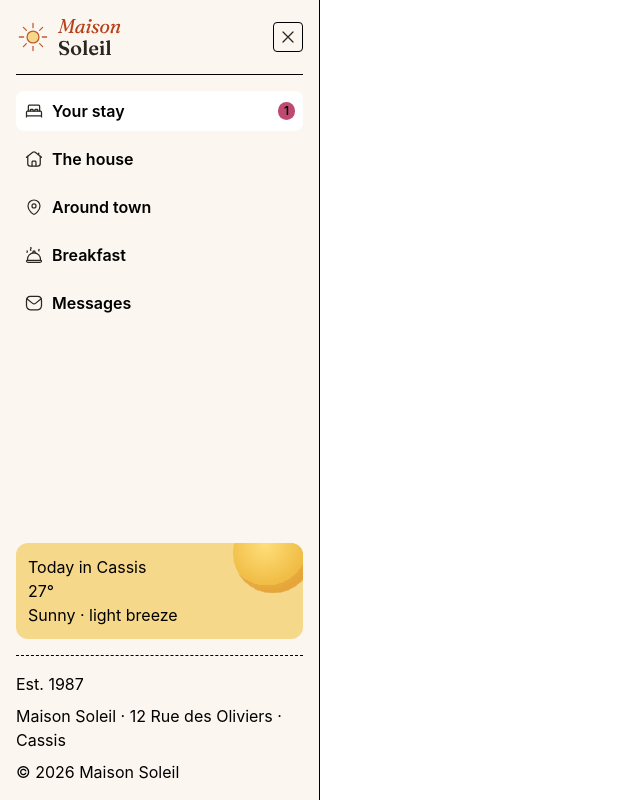
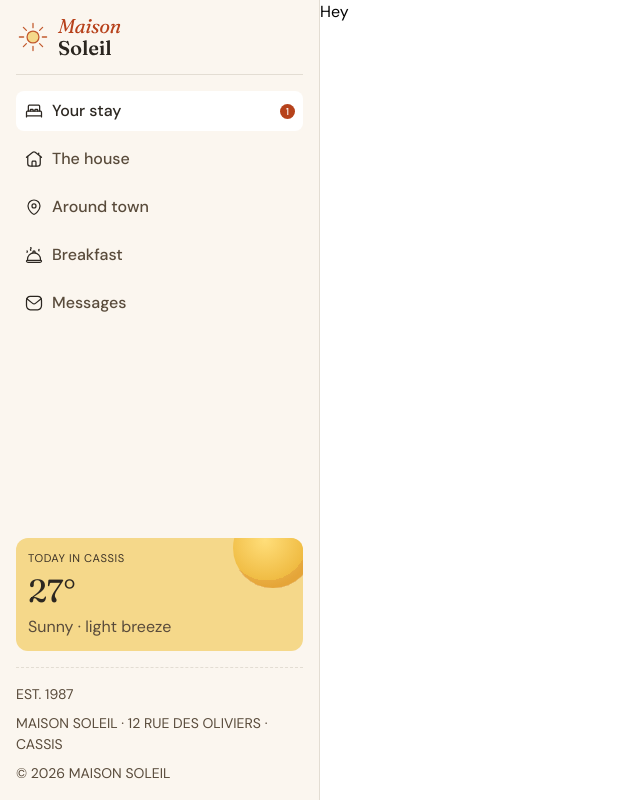
Before and after one commit to 7savv7/frontendmentor, a React (Vite) app in the folder junior/hotel-booking-confirmation-page/: page / in a window 1280 px wide. Shown: the whole page, without its empty margins (0-640 px from the left). Built offline with nearby package versions, Linux system fonts and the light colour scheme; a web font is replaced by a local one.

Commit message:
[hotel-booking-confirmation-page]: Finalize side-bar

```diff
--- a/junior/hotel-booking-confirmation-page/src/App.tsx
+++ b/junior/hotel-booking-confirmation-page/src/App.tsx
@@ -2,8 +2,9 @@ import Aside from "./Aside";
 
 function App() {
   return (
-    <div className="min-h-svh md:min-h-screen">
+    <div className="flex flex-col min-h-svh md:min-h-screen md:flex-row">
       <Aside />
+      <div>Hey</div>
     </div>
   );
 }
--- a/junior/hotel-booking-confirmation-page/src/Aside.tsx
+++ b/junior/hotel-booking-confirmation-page/src/Aside.tsx
@@ -1,10 +1,23 @@
+import { useState } from "react";
+
 function Aside() {
+  const [open, setOpen] = useState<boolean>(true);
+
   return (
-    <aside className="absolute p-4 w-[320px] flex flex-col h-full border-r bg-neutral100">
-      <div className="flex justify-between items-center border-b pb-4">
+    <aside
+      className={`w-full bg-neutral100 ${open ? "p-4" : "p-0"} flex flex-col h-full
+      border-r border-neutral400 md:w-[320px] md:static md:min-h-screen md:p-4`}
+    >
+      <div
+        className={`flex justify-between items-center border-b border-neutral400 ${open ? "pb-4" : "p-4"} md:pb-4 md:p-0`}
+      >
         <img src="/images/logo.svg" alt="logo" />
 
-        <div className="cursor-pointer border rounded-sm p-1">
+        <div
+          onClick={() => setOpen((prev) => !prev)}
+          className="cursor-pointer border border-neutral400 rounded-sm p-1 md:hidden"
+        >
+          {open ? (
             <svg
               xmlns="http://www.w3.org/2000/svg"
               width="20"
@@ -20,45 +33,72 @@ function Aside() {
                 d="m5 5 10 10m0-10L5 15"
               />
             </svg>
+          ) : (
+            <svg
+              xmlns="http://www.w3.org/2000/svg"
+              width="20"
+              height="20"
+              fill="none"
+              viewBox="0 0 20 20"
+            >
+              <path
+                stroke="#2b2620"
+                strokeLinecap="round"
+                strokeLinejoin="round"
+                strokeWidth="1.25"
+                d="M3.333 15.833h13.334M3.333 4.167h13.334M3.333 10h13.334"
+              />
+            </svg>
+          )}
         </div>
       </div>
 
+      <div
+        className={`absolute flex left-0 bottom-0 bg-neutral100 px-4 top-19 md:px-0 md:static
+        overflow-hidden transition-[max-height] duration-500 ease-in-out ${open ? "max-h-full" : "max-h-0"}
+        flex-col md:flex-1 w-full md:flex md:max-h-full`}
+      >
         <div className="flex flex-col justify-between flex-1 py-4">
           <nav>
             <ul
               className="w-full flex flex-col items-center gap-2 [&>li]:w-full [&>li]:flex [&>li]:justify-between
-        [&>li]:items-center [&>.active]:bg-neutral0 [&>li]:p-2 [&>li]:rounded-lg [&>li]:font-semibold
-        [&_div:first-child]:flex [&_div:first-child]:items-center [&_div:first-child]:flex-1 [&_div:first-child]:gap-2"
+        [&>li]:items-center [&>.active]:bg-neutral0 [&>.active]:text-neutral900 [&>li]:p-2 [&>li]:rounded-lg
+        [&>li]:font-[500] [&>li]:text-neutral700 [&_div:first-child]:flex [&_div:first-child]:items-center
+        [&_div:first-child]:flex-1 [&_div:first-child]:gap-2 [&>li]:hover:bg-neutral0 [&>li]:cursor-pointer
+        [&>li]:focus-visible:outline-terracotta600 [&>li]:focus-visible:bg-neutral0 [&>li]:focus-visible:outline-offset-4"
             >
-            <li className="active">
+              <li tabIndex={0} className="active">
                 <div>
                   <img src="/images/icon-bed.svg" alt="bed" />
                   <p>Your stay</p>
                 </div>
 
-              <div className="bg-rose500 rounded-full px-1.5">
-                <p className="text-[12px]">1</p>
+                <div className="bg-terracotta600 rounded-full px-1.5">
+                  <p className="text-[10px] text-neutral0">1</p>
                 </div>
               </li>
-            <li>
+              <li tabIndex={0}>
                 <div>
                   <img src="/images/icon-house.svg" alt="house" />
                   <p>The house</p>
                 </div>
               </li>
-            <li>
+              <li tabIndex={0}>
                 <div>
                   <img src="/images/icon-pin.svg" alt="pin" />
                   <p>Around town</p>
                 </div>
               </li>
-            <li>
+              <li tabIndex={0}>
                 <div>
-                <img src="/images/icon-breakfast-outline.svg" alt="breakfast" />
+                  <img
+                    src="/images/icon-breakfast-outline.svg"
+                    alt="breakfast"
+                  />
                   <p>Breakfast</p>
                 </div>
               </li>
-            <li>
+              <li tabIndex={0}>
                 <div>
                   <img src="/images/icon-mail.svg" alt="mail" />
                   <p>Messages</p>
@@ -73,17 +113,23 @@ function Aside() {
               src="/images/icon-weather.svg"
               alt="weather"
             />
-          <p>Today in Cassis</p>
+            <p className="uppercase text-[0.7em] text-neutral800 tracking-wider">
+              Today in Cassis
+            </p>
 
-          <p>27°</p>
-          <p>Sunny · light breeze</p>
+            <p className="font-[Fraunces] text-[2em] text-neutral900">27°</p>
+            <p className="text-neutral700">Sunny · light breeze</p>
           </div>
         </div>
 
-      <div className="flex flex-col gap-2 border-t border-dashed pt-4">
+        <div
+          className="flex flex-col gap-2 uppercase text-[14px] text-neutral700 border-t border-neutral400
+        border-dashed pt-4"
+        >
           <p>Est. 1987</p>
           <p>Maison Soleil · 12 Rue des Oliviers · Cassis</p>
           <p>© 2026 Maison Soleil</p>
+        </div>
       </div>
     </aside>
   );
--- a/junior/hotel-booking-confirmation-page/src/index.css
+++ b/junior/hotel-booking-confirmation-page/src/index.css
@@ -16,7 +16,7 @@
   --color-sun200: hsl(45, 100%, 74%);
   --color-sun50: hsl(41, 100%, 93%);
 
-  --colro-terracotta700: hsl(15, 69%, 37%);
+  --color-terracotta700: hsl(15, 69%, 37%);
   --color-terracotta600: hsl(15, 74%, 41%);
   --color-terracotta500: hsl(18, 62%, 47%);
   --color-terracotta400: hsl(22, 72%, 56%);
@@ -25,3 +25,8 @@
 
   --color-rose500: hsl(340, 48%, 52%);
 }
+
+body {
+  font-family: "DM Sans";
+  user-select: none;
+}
```
Lines whose indentation alone changed are shown as unchanged.
